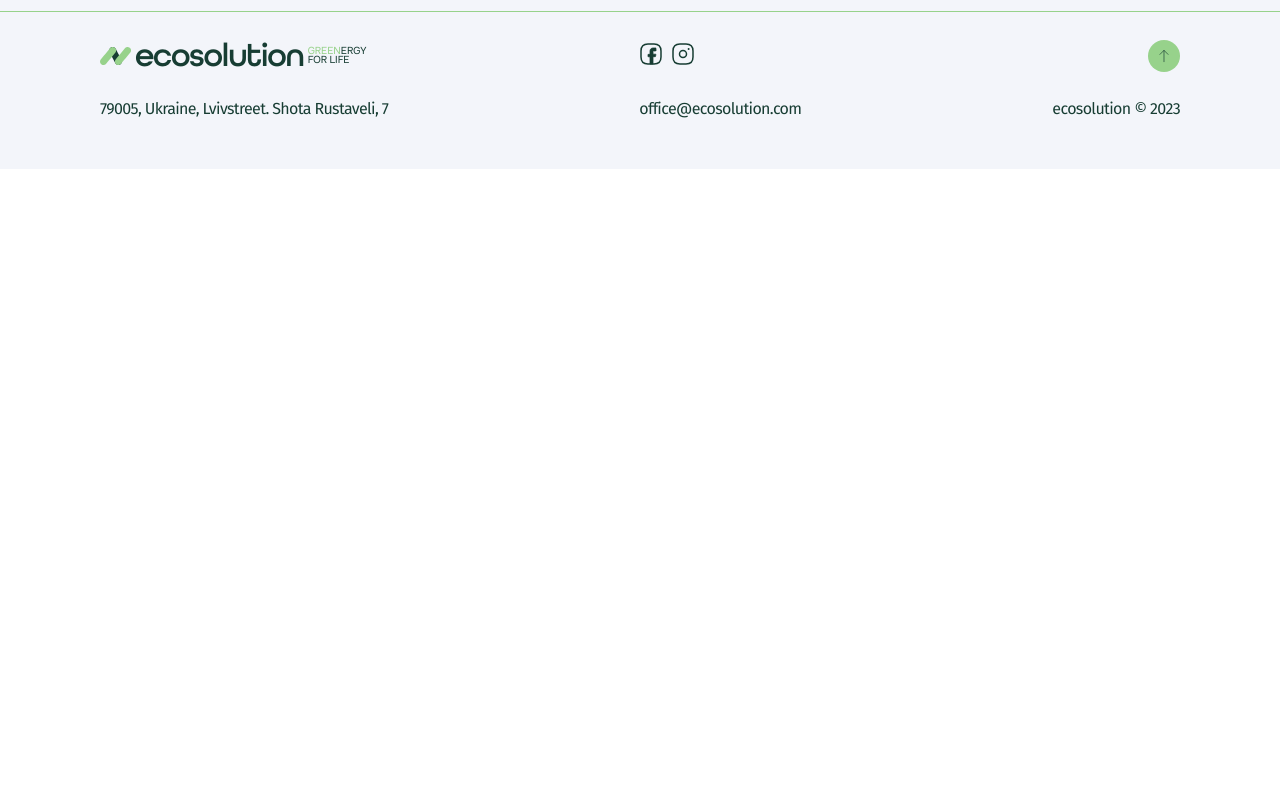
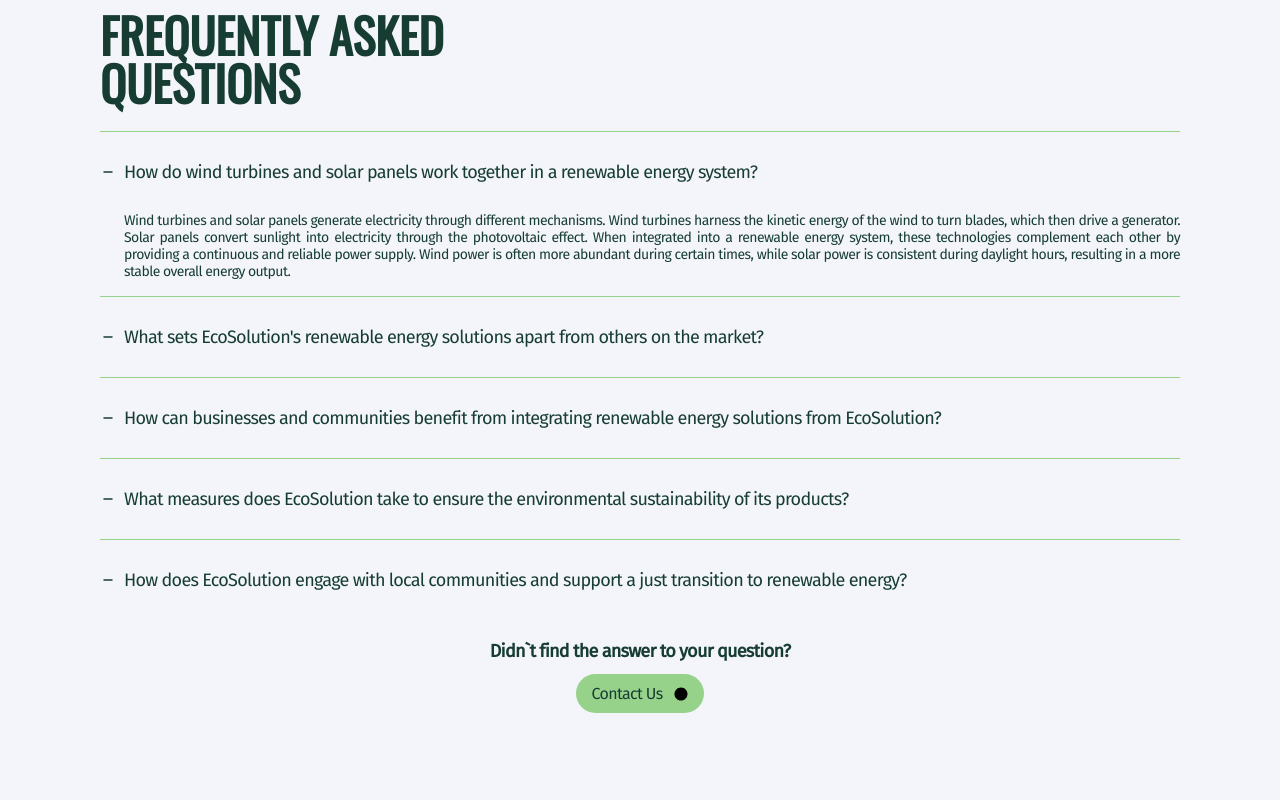
Before and after one commit to Skynet4241/ecosolution-project, a React (Vite) app: page / in a window 1280 px wide. Shown: the part 5100-5900 px from the top of the page. Before the commit the page ends 5269 px from the top, so only its background shows below. Built offline with nearby package versions, Linux system fonts and the light colour scheme.

Commit message:
feat: add Faq Section

```diff
--- a/package.json
+++ b/package.json
@@ -10,6 +10,10 @@
     "preview": "vite preview"
   },
   "dependencies": {
+    "@emotion/react": "^11.11.1",
+    "@emotion/styled": "^11.11.0",
+    "@mui/icons-material": "^5.14.19",
+    "@mui/material": "^5.14.19",
     "react": "^18.2.0",
     "react-dom": "^18.2.0",
     "react-responsive": "^9.0.2",
--- a/src/components/Sections/CaseSection/CaseSection.jsx
+++ b/src/components/Sections/CaseSection/CaseSection.jsx
@@ -99,7 +99,6 @@
       slidesPerView = 1;
   }
 
-  console.log(slidesPerView);
   const handleSlideChange = (swiper) => {
     setActiveSlide(swiper.activeIndex);
   };
--- /dev/null
+++ b/src/components/Sections/FaqSection/Accordion/Accordion.jsx
@@ -0,0 +1,72 @@
+import { useState } from "react";
+import {
+  Accordion,
+  AccordionDetails,
+  AccordionSummary,
+  AccordionWrap,
+  SummaryTitle,
+  SummaryTitleText,
+} from "./Accordion.styled";
+
+const accordionSourcesData = [
+  {
+    title:
+      "How do wind turbines and solar panels work together in a renewable energy system?",
+    description:
+      "Wind turbines and solar panels generate electricity through different mechanisms. Wind turbines harness the kinetic energy of the wind to turn blades, which then drive a generator. Solar panels convert sunlight into electricity through the photovoltaic effect. When integrated into a renewable energy system, these technologies complement each other by providing a continuous and reliable power supply. Wind power is often more abundant during certain times, while solar power is consistent during daylight hours, resulting in a more stable overall energy output.",
+  },
+  {
+    title:
+      "What sets EcoSolution's renewable energy solutions apart from others on the market?",
+    description: "Wind Power for auto field irrigation",
+  },
+  {
+    title:
+      "How can businesses and communities benefit from integrating renewable energy solutions from EcoSolution?",
+    description: "Wind Power for auto field irrigation",
+  },
+  {
+    title:
+      "What measures does EcoSolution take to ensure the environmental sustainability of its products?",
+    description: "Wind Power for auto field irrigation",
+  },
+  {
+    title:
+      "How does EcoSolution engage with local communities and support a just transition to renewable energy?",
+    description: "Wind Power for auto field irrigation",
+  },
+];
+
+const CustomizedAccordions = () => {
+  const [expanded, setExpanded] = useState("panel0");
+  const [isExpanded, setIsExpanded] = useState(false);
+
+  const handleChange = (panel) => (event, newExpanded) => {
+    setExpanded(newExpanded ? panel : false);
+    setIsExpanded(newExpanded);
+  };
+
+  return (
+    <AccordionWrap>
+      {accordionSourcesData.map((item, index) => (
+        <Accordion
+          expanded={expanded === `panel${index}`}
+          onChange={handleChange(`panel${index}`)}
+          key={index}
+        >
+          <AccordionSummary
+            aria-controls="panel1d-content"
+            id="panel1d-header"
+            isExpanded={isExpanded}
+          >
+            <SummaryTitle>{item.title}</SummaryTitle>
+          </AccordionSummary>
+          <AccordionDetails>
+            <SummaryTitleText>{item.description}</SummaryTitleText>
+          </AccordionDetails>
+        </Accordion>
+      ))}
+    </AccordionWrap>
+  );
+};
+export default CustomizedAccordions;
--- /dev/null
+++ b/src/components/Sections/FaqSection/Accordion/Accordion.styled.jsx
@@ -0,0 +1,90 @@
+import { styled } from "@mui/material/styles";
+import MuiAccordion from "@mui/material/Accordion";
+import MuiAccordionSummary from "@mui/material/AccordionSummary";
+import MuiAccordionDetails from "@mui/material/AccordionDetails";
+import { Box, Typography } from "@mui/material";
+import icons from "../../../../assets/icons/icons.svg";
+
+export const AccordionWrap = styled(Box)`
+  display: flex;
+  flex-direction: column;
+  gap: 16px;
+`;
+
+export const Accordion = styled((props) => (
+  <MuiAccordion disableGutters elevation={0} square {...props} />
+))(() => ({
+  backgroundColor: "transparent",
+  "&:not(:last-child)": {
+    paddingBottom: "16px",
+    borderBottom: "1px solid #97D28B",
+  },
+  "&:before": {
+    display: "none",
+  },
+}));
+
+export const AccordionSummary = styled(
+  (props) => (
+    <MuiAccordionSummary
+      expandIcon={
+        props.isExpanded ? (
+          <svg
+            style={{
+              width: "16px",
+              height: "16px",
+              fill: "rgba(151, 210, 139, 1)",
+              stroke: "rgba(23, 61, 51, 1)",
+            }}
+          >
+            <use href={icons + "#icon-add"} />
+          </svg>
+        ) : (
+          <svg
+            style={{
+              width: "16px",
+              height: "16px",
+              stroke: "rgba(23, 61, 51, 1)",
+            }}
+          >
+            <use href={icons + "#icon-minus"} />
+          </svg>
+        )
+      }
+      {...props}
+      sx={{ padding: "0" }}
+    />
+  ),
+  {
+    shouldForwardProp: (p) => p !== "isExpanded",
+  }
+)(() => ({
+  backgroundColor: "transparent",
+  flexDirection: "row-reverse",
+
+  "& .MuiAccordionSummary-content": {
+    margin: "0 0 0 8px",
+  },
+}));
+
+export const AccordionDetails = styled(MuiAccordionDetails)(() => ({
+  padding: "16px 0 0 24px",
+}));
+
+export const SummaryTitle = styled(Typography)`
+  color: #173d33;
+  text-align: justify;
+  font-family: FiraSans-Regular;
+  font-size: 18px;
+  line-height: normal;
+  letter-spacing: -0.72px;
+`;
+
+export const SummaryTitleText = styled(Typography)`
+  color: #173d33;
+  text-align: justify;
+  font-family: FiraSans-Regular;
+  font-size: 14px;
+  line-height: normal;
+  letter-spacing: -0.56px;
+`;
--- /dev/null
+++ b/src/components/Sections/FaqSection/FaqSection.jsx
@@ -0,0 +1,40 @@
+import { Container } from "../../../utils/Container/Container";
+import CustomizedAccordions from "./Accordion/Accordion";
+import {
+  FaqSectionGreenLine,
+  FaqSectionStyled,
+  FaqSectionTitle,
+  FaqSectionHeader,
+  FaqSectionButton,
+  FaqSectionButtonSVG,
+  FaqSectionFooter,
+  FaqSectionFooterTitle,
+} from "./FaqSection.styled";
+import icons from "../../../assets/icons/icons.svg";
+
+const FaqSection = () => {
+  return (
+    <FaqSectionStyled>
+      <Container>
+        <FaqSectionHeader>
+          <FaqSectionTitle>Frequently Asked Questions</FaqSectionTitle>
+          <FaqSectionGreenLine></FaqSectionGreenLine>
+        </FaqSectionHeader>
+        <CustomizedAccordions />
+        <FaqSectionFooter>
+          <FaqSectionFooterTitle>
+            Didn`t find the answer to your question?{" "}
+          </FaqSectionFooterTitle>
+          <FaqSectionButton>
+            Contact Us
+            <FaqSectionButtonSVG>
+              <use href={icons + "#icon-ellipse"} />
+            </FaqSectionButtonSVG>
+          </FaqSectionButton>
+        </FaqSectionFooter>
+      </Container>
+    </FaqSectionStyled>
+  );
+};
+
+export default FaqSection;
--- /dev/null
+++ b/src/components/Sections/FaqSection/FaqSection.styled.js
@@ -0,0 +1,78 @@
+import styled from "styled-components";
+
+export const FaqSectionStyled = styled.div`
+  padding-bottom: 36px;
+  @media screen and (min-width: calc(768px - 0.02px)) {
+    padding-bottom: 100px;
+  }
+`;
+
+export const FaqSectionHeader = styled.div`
+  display: flex;
+  flex-direction: column;
+  gap: 24px;
+  margin-bottom: 16px;
+`;
+
+export const FaqSectionTitle = styled.h2`
+  color: #173d33;
+  font-family: Oswald;
+  font-size: 28px;
+  line-height: 28px;
+  text-transform: uppercase;
+  width: 264px;
+  @media screen and (min-width: calc(768px - 0.02px)) {
+    font-size: 36px;
+    line-height: 36px;
+  }
+  @media screen and (min-width: calc(1280px - 0.02px)) {
+    width: 400px;
+    font-size: 48px;
+    line-height: 48px;
+  }
+`;
+
+export const FaqSectionGreenLine = styled.span`
+  width: 100%;
+  height: 1px;
+  background-color: #97d28b;
+`;
+
+export const FaqSectionFooter = styled.div`
+  display: flex;
+  flex-direction: column;
+  align-items: center;
+  gap: 12px;
+  margin-top: 36px;
+`;
+export const FaqSectionFooterTitle = styled.h5`
+  color: #173d33;
+  text-align: justify;
+  font-family: FiraSans-Regular;
+  font-size: 18px;
+  line-height: normal;
+  letter-spacing: -0.72px;
+`;
+
+export const FaqSectionButton = styled.button`
+  display: inline-flex;
+  padding: 10px 16px;
+  justify-content: center;
+  align-items: center;
+  gap: 12px;
+
+  border-radius: 500px;
+  background: #97d28b;
+  color: #173d33;
+  font-size: 16px;
+  font-family: FiraSans-Regular;
+  line-height: normal;
+  letter-spacing: -0.64px;
+  @media screen and (min-width: calc(768px - 0.02px)) {
+  }
+`;
+
+export const FaqSectionButtonSVG = styled.svg`
+  width: 14px;
+  height: 14px;
+`;
--- /dev/null
+++ b/src/components/Sections/FaqSection/index.js
@@ -0,0 +1 @@
+export { default } from "./FaqSection";
--- a/src/pages/Home.jsx
+++ b/src/pages/Home.jsx
@@ -2,19 +2,22 @@
 import Header from "../components/Layouts/Header/Header";
 import AboutSection from "../components/Sections/AboutSection";
 import CaseSection from "../components/Sections/CaseSection/CaseSection";
+import FaqSection from "../components/Sections/FaqSection/FaqSection";
 import HeroSection from "../components/Sections/MainSection";
 import ServiceSection from "../components/Sections/ServiceSection";
+import { MainLayout } from "./Home.styled";
 
 const Home = () => {
   return (
-    <div style={{ background: "#F3F5FA" }}>
+    <MainLayout>
       <Header />
       <HeroSection />
       <AboutSection />
       <ServiceSection />
       <CaseSection />
+      <FaqSection />
       <Footer />
-    </div>
+    </MainLayout>
   );
 };
 
--- /dev/null
+++ b/src/pages/Home.styled.js
@@ -0,0 +1,5 @@
+import styled from "styled-components";
+
+export const MainLayout = styled.div`
+  background-color: #f3f5fa;
+`;
```
Also changed, not shown: 1 other file (tests, documents, lock files or other folders).
